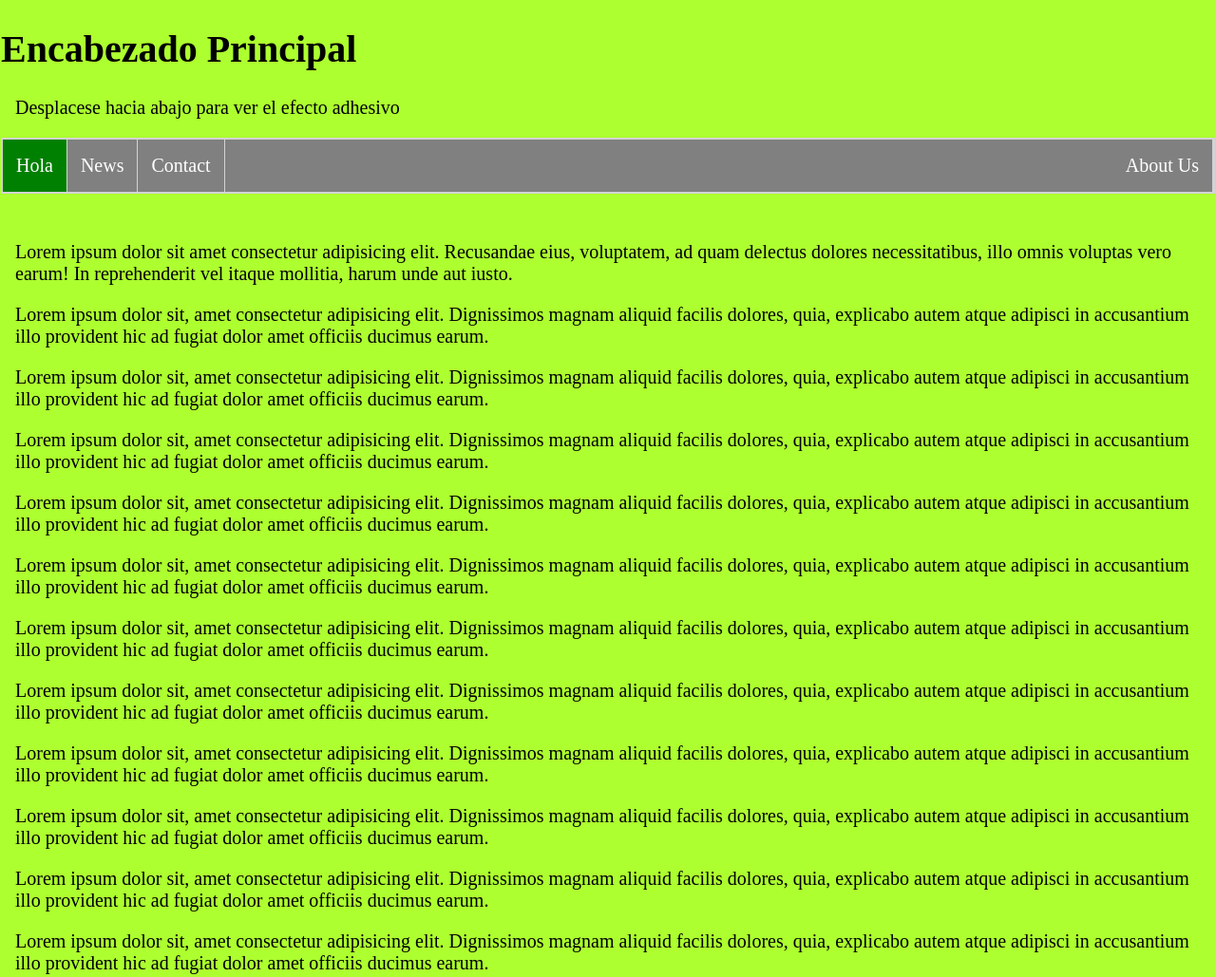
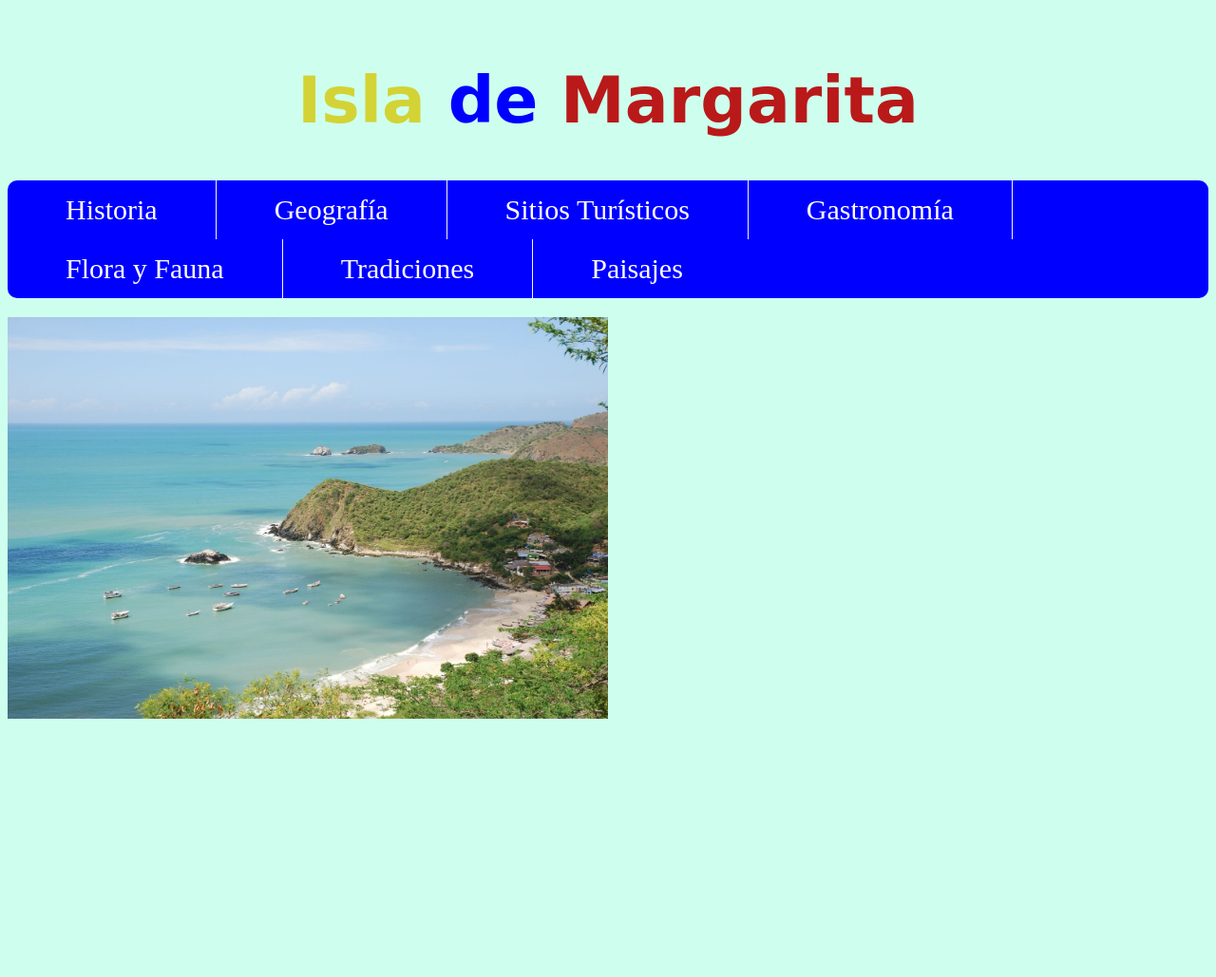
Before and after one commit to EfrainHQ/EfrainHQ.github.io, a plain HTML site: page index.html in a window 1280 px wide. Shown: the top 1029 px of the page at 95% size. After the commit the page ends 800 px from the top, so only its background shows below. Drawn offline with Linux system fonts and the light colour scheme.

Commit message:
Add files via upload

```diff
--- a/index.html
+++ b/index.html
@@ -1,54 +1,49 @@
 <!DOCTYPE html>
-<html lang="en">
+<html lang="es">
 <head>
     <meta charset="UTF-8">
     <meta http-equiv="X-UA-Compatible" content="IE=edge">
     <meta name="viewport" content="width=device-width, initial-scale=1.0">
-    <title>Document</title>
-    <link rel="stylesheet" href="semanapasada.css">
+    <title>Isla de Margarita</title>
+    <link rel="stylesheet" href="/style/style.css">
 </head>
 <body>
 
-<div class="ppal">
+    <h1 id="tp"> <span class="uno">Isla </span><span class="dos">de </span> <span class="tres">Margarita</span></h1>
 
-    <h1>Encabezado Principal</h1>
+<div class="enca">
+<header>
+<nav class="ppal">
 
-    <p>Desplacese hacia abajo para ver el efecto adhesivo</p>
+    <ul class="ppal1">
+        <li><a href="/pages/historia/historia.html" target="_blank">Historia</a></li>
+        <li><a href="/pages/geografia/geografia.html" target="_blank">Geografía</a></li>
+        <li><a href="/pages/sitiosturis/sitios turisticos.html" target="_blank">Sitios Turísticos</a></li>
+        <li><a href="/pages/gastronomia/gastronomia.html" target="_blank">Gastronomía</a></li>
+        <li><a href="/pages/florayfauna/florayfauna.html" target="_blank">Flora y Fauna</a></li>
+        <li><a href="/pages/tradiciones/tradiciones.html" target="_blank">Tradiciones</a></li>
+        <li class="paisajes"><a href="/pages/paisajes/paisajes.html" target="_blank">Paisajes</a></li>
+    </ul>
 
-    <ul>
-        <li><a class="home" href="#">Hola</a></li>
-        <li><a href="#">News</a></li>
-        <li><a href="#">Contact</a></li>
-        <li class="derecha"><a href="#" class="derechas">About Us</a></li>
-    </ul>
-<p class="lorem">Lorem ipsum dolor sit amet consectetur adipisicing elit. Recusandae eius, voluptatem, ad quam delectus dolores necessitatibus, illo omnis voluptas vero earum! In reprehenderit vel itaque mollitia, harum unde aut iusto.</p>
+</nav>
 
-<p>Lorem ipsum dolor sit, amet consectetur adipisicing elit. Dignissimos magnam aliquid facilis dolores, quia, explicabo autem atque adipisci in accusantium illo provident hic ad fugiat dolor amet officiis ducimus earum.</p>
-<p>Lorem ipsum dolor sit, amet consectetur adipisicing elit. Dignissimos magnam aliquid facilis dolores, quia, explicabo autem atque adipisci in accusantium illo provident hic ad fugiat dolor amet officiis ducimus earum.</p>
-<p>Lorem ipsum dolor sit, amet consectetur adipisicing elit. Dignissimos magnam aliquid facilis dolores, quia, explicabo autem atque adipisci in accusantium illo provident hic ad fugiat dolor amet officiis ducimus earum.</p>
-<p>Lorem ipsum dolor sit, amet consectetur adipisicing elit. Dignissimos magnam aliquid facilis dolores, quia, explicabo autem atque adipisci in accusantium illo provident hic ad fugiat dolor amet officiis ducimus earum.</p>
-<p>Lorem ipsum dolor sit, amet consectetur adipisicing elit. Dignissimos magnam aliquid facilis dolores, quia, explicabo autem atque adipisci in accusantium illo provident hic ad fugiat dolor amet officiis ducimus earum.</p>
-<p>Lorem ipsum dolor sit, amet consectetur adipisicing elit. Dignissimos magnam aliquid facilis dolores, quia, explicabo autem atque adipisci in accusantium illo provident hic ad fugiat dolor amet officiis ducimus earum.</p>
-<p>Lorem ipsum dolor sit, amet consectetur adipisicing elit. Dignissimos magnam aliquid facilis dolores, quia, explicabo autem atque adipisci in accusantium illo provident hic ad fugiat dolor amet officiis ducimus earum.</p>
-<p>Lorem ipsum dolor sit, amet consectetur adipisicing elit. Dignissimos magnam aliquid facilis dolores, quia, explicabo autem atque adipisci in accusantium illo provident hic ad fugiat dolor amet officiis ducimus earum.</p>
-<p>Lorem ipsum dolor sit, amet consectetur adipisicing elit. Dignissimos magnam aliquid facilis dolores, quia, explicabo autem atque adipisci in accusantium illo provident hic ad fugiat dolor amet officiis ducimus earum.</p>
-<p>Lorem ipsum dolor sit, amet consectetur adipisicing elit. Dignissimos magnam aliquid facilis dolores, quia, explicabo autem atque adipisci in accusantium illo provident hic ad fugiat dolor amet officiis ducimus earum.</p>
-<p>Lorem ipsum dolor sit, amet consectetur adipisicing elit. Dignissimos magnam aliquid facilis dolores, quia, explicabo autem atque adipisci in accusantium illo provident hic ad fugiat dolor amet officiis ducimus earum.</p>
-<p>Lorem ipsum dolor sit, amet consectetur adipisicing elit. Dignissimos magnam aliquid facilis dolores, quia, explicabo autem atque adipisci in accusantium illo provident hic ad fugiat dolor amet officiis ducimus earum.</p>
-<p>Lorem ipsum dolor sit, amet consectetur adipisicing elit. Dignissimos magnam aliquid facilis dolores, quia, explicabo autem atque adipisci in accusantium illo provident hic ad fugiat dolor amet officiis ducimus earum.</p>
-<p>Lorem ipsum dolor sit, amet consectetur adipisicing elit. Dignissimos magnam aliquid facilis dolores, quia, explicabo autem atque adipisci in accusantium illo provident hic ad fugiat dolor amet officiis ducimus earum.</p>
-<p>Lorem ipsum dolor sit, amet consectetur adipisicing elit. Dignissimos magnam aliquid facilis dolores, quia, explicabo autem atque adipisci in accusantium illo provident hic ad fugiat dolor amet officiis ducimus earum.</p>
-<p>Lorem ipsum dolor sit, amet consectetur adipisicing elit. Dignissimos magnam aliquid facilis dolores, quia, explicabo autem atque adipisci in accusantium illo provident hic ad fugiat dolor amet officiis ducimus earum.</p>
-<p>Lorem ipsum dolor sit, amet consectetur adipisicing elit. Dignissimos magnam aliquid facilis dolores, quia, explicabo autem atque adipisci in accusantium illo provident hic ad fugiat dolor amet officiis ducimus earum.</p>
-<p>Lorem ipsum dolor sit, amet consectetur adipisicing elit. Dignissimos magnam aliquid facilis dolores, quia, explicabo autem atque adipisci in accusantium illo provident hic ad fugiat dolor amet officiis ducimus earum.</p>
-<p>Lorem ipsum dolor sit, amet consectetur adipisicing elit. Dignissimos magnam aliquid facilis dolores, quia, explicabo autem atque adipisci in accusantium illo provident hic ad fugiat dolor amet officiis ducimus earum.</p>
-<p>Lorem ipsum dolor sit, amet consectetur adipisicing elit. Dignissimos magnam aliquid facilis dolores, quia, explicabo autem atque adipisci in accusantium illo provident hic ad fugiat dolor amet officiis ducimus earum.</p>
-<p>Lorem ipsum dolor sit, amet consectetur adipisicing elit. Dignissimos magnam aliquid facilis dolores, quia, explicabo autem atque adipisci in accusantium illo provident hic ad fugiat dolor amet officiis ducimus earum.</p>
-<p>Lorem ipsum dolor sit, amet consectetur adipisicing elit. Dignissimos magnam aliquid facilis dolores, quia, explicabo autem atque adipisci in accusantium illo provident hic ad fugiat dolor amet officiis ducimus earum.</p>
-<p>Lorem ipsum dolor sit, amet consectetur adipisicing elit. Dignissimos magnam aliquid facilis dolores, quia, explicabo autem atque adipisci in accusantium illo provident hic ad fugiat dolor amet officiis ducimus earum.</p>
-<p>Lorem ipsum dolor sit, amet consectetur adipisicing elit. Dignissimos magnam aliquid facilis dolores, quia, explicabo autem atque adipisci in accusantium illo provident hic ad fugiat dolor amet officiis ducimus earum.</p>
-<p>Lorem ipsum dolor sit, amet consectetur adipisicing elit. Dignissimos magnam aliquid facilis dolores, quia, explicabo autem atque adipisci in accusantium illo provident hic ad fugiat dolor amet officiis ducimus earum.</p>
-<p>Lorem ipsum dolor sit, amet consectetur adipisicing elit. Dignissimos magnam aliquid facilis dolores, quia, explicabo autem atque adipisci in accusantium illo provident hic ad fugiat dolor amet officiis ducimus earum.</p>
+
+</header>
+
+<div class="clearfix"> </div>
+
+
+<section class="isla">
+
+    <img src="/assets/img/planificar-viaje-a-Isla-Margarita.jpeg" alt=isla_margarita">
+
+
+
+</section>
+
+
+
+</div>
 
 
 
@@ -71,12 +66,5 @@
 
 
 
-</div>
-
-
-
-
-
-
 </body>
 </html>
--- /dev/null
+++ b/style/style.css
@@ -0,0 +1,90 @@
+
+body {
+    background-color: rgba(127, 255, 212, 0.38);
+    padding: 12px 0px;
+}
+
+
+h1 span.uno {
+    color: rgb(211, 211, 54);
+}
+h1 span.dos {
+    color: blue;
+}
+h1 span.tres {
+    color: rgb(185, 25, 25);
+}
+
+
+#tp {
+    text-align: center;
+    font-size: 68px;
+    font-family:cursive ;
+}
+
+ ul.ppal1  {
+    list-style-type: none;
+    margin: 0;
+    padding: 0;
+    overflow: hidden;
+    background-color: blue;
+    border-radius: 10px;
+
+}
+
+ul.ppal1 li {
+    float: left;
+    padding: 0px 45px;
+    border-right: 1px solid whitesmoke;
+
+}
+
+ul.ppal1 li a {
+    display: block;
+    color: white;
+    text-decoration: none;
+    text-align: center;
+    padding: 14px 16px;
+    font-size: 30px;
+}
+
+ul.ppal1 li:hover {
+    background-color: coral;
+
+}
+
+ul.ppal1 li a:hover
+{
+   color: black;
+   font-family:'Segoe UI', Tahoma, Geneva, Verdana, sans-serif;
+    transition: 1s color;
+    font-size: 30px;
+    font-weight: bolder;
+    font-style: oblique;
+
+}
+
+ul.ppal1 li:last-child {
+    border-right: none;
+
+}
+
+@media screen and (max-width:500px) {
+  ul.ppal1 li {
+    float: none;
+  }
+}
+
+.clearfix {
+    clear:both;
+}
+
+section.isla {
+    margin-top: 20px;
+    width: 50%;
+
+}
+
+section.isla img {
+    width: 100%;
+}
```
Also changed, not shown: pages/florayfauna/florayfauna.html (added, +13 -0 lines), pages/gastronomia/gastronomia.html (added, +13 -0 lines), pages/geografia/geografia.html (added, +13 -0 lines), pages/historia/historia.html (added, +15 -0 lines), pages/paisajes/paisajes.html (added, +13 -0 lines), pages/sitiosturis/sitios turisticos.html (added, +13 -0 lines), pages/tradiciones/tradiciones.html (added, +13 -0 lines), assets/img/planificar-viaje-a-Isla-Margarita.jpeg (added).
